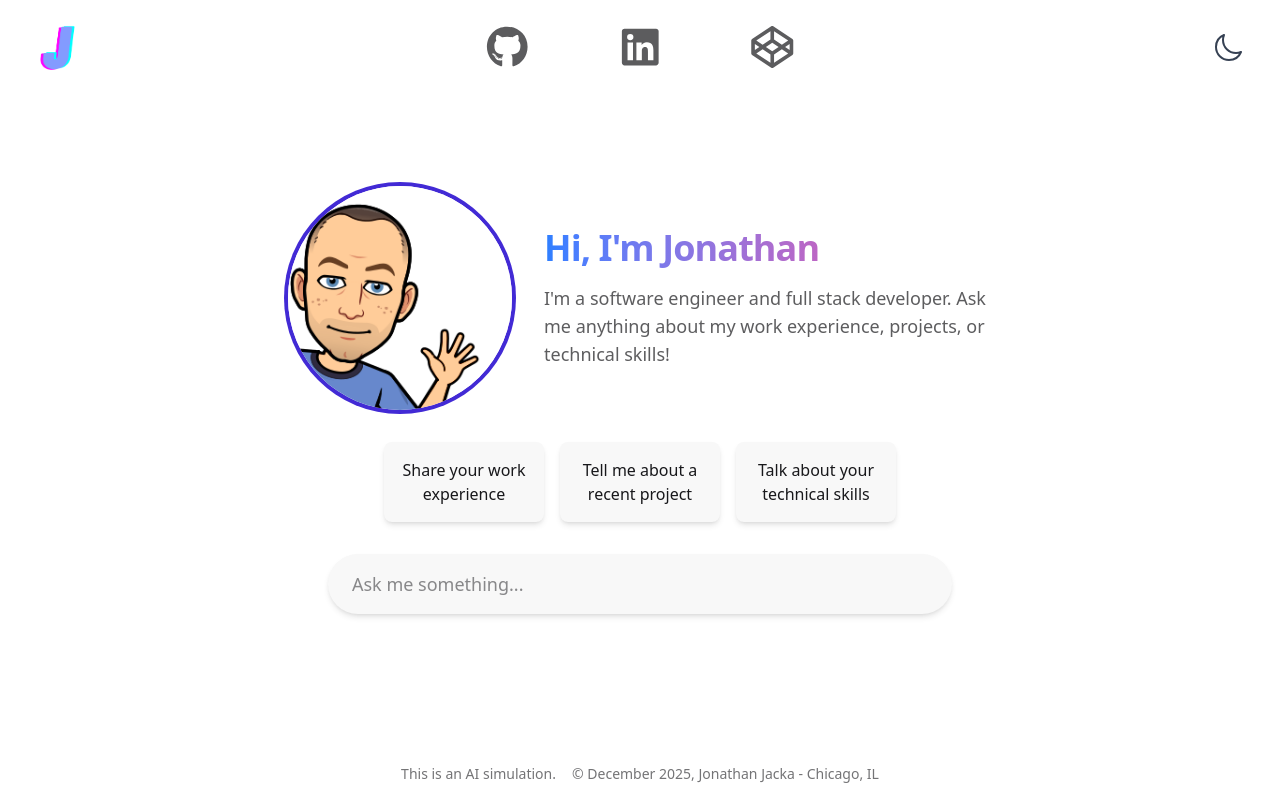
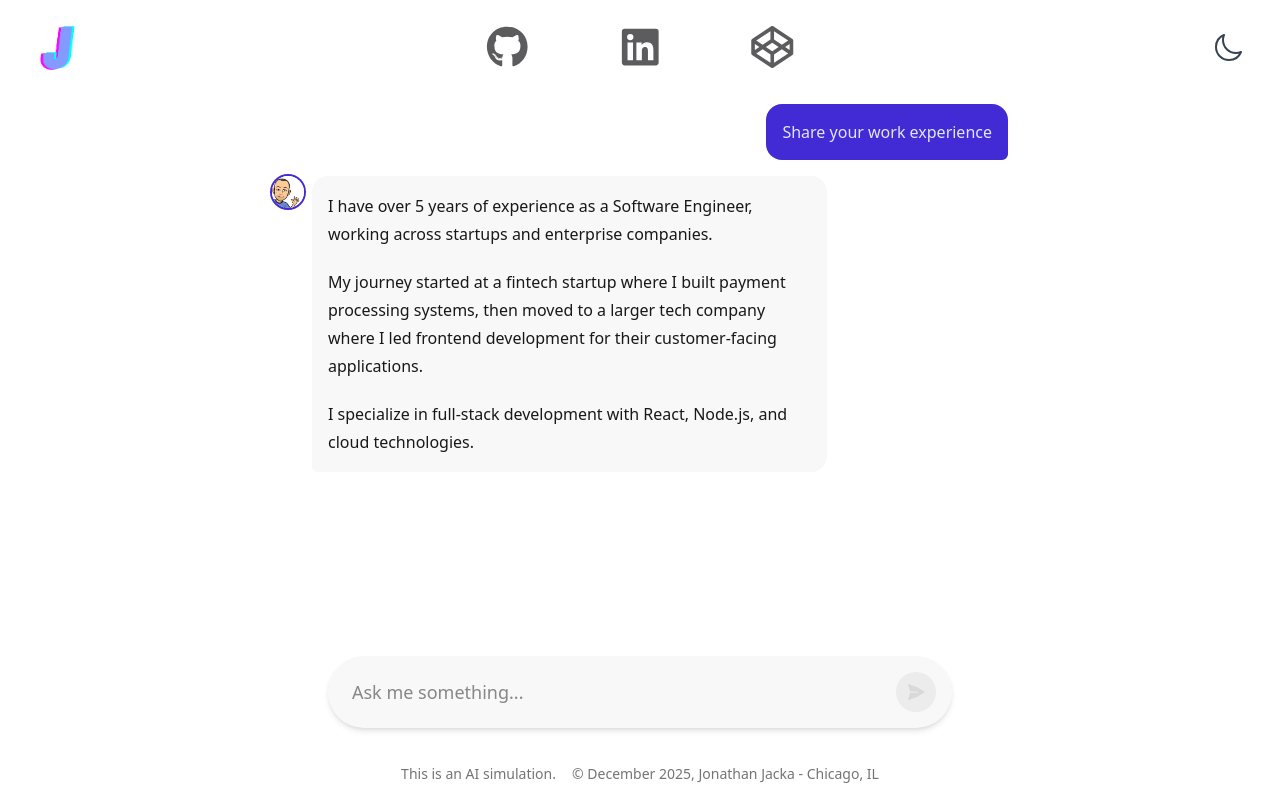
Before and after one commit to jonathanjacka/portfolio-2026, a React (Vite) app in the folder client/: page / in a window 1280 px wide. Both pictures are taken after a click on the button "Share your work experience". Built offline with nearby package versions, Linux system fonts and the light colour scheme.

Commit message:
Updates UI landing, input, and chat window

```diff
--- a/client/package.json
+++ b/client/package.json
@@ -18,6 +18,7 @@
     "@heroicons/react": "^2.2.0",
     "react": "^19.2.0",
     "react-dom": "^19.2.0",
+    "react-markdown": "^10.1.0",
     "react-scroll": "^1.9.3"
   },
   "devDependencies": {
--- /dev/null
+++ b/client/src/components/ChatWindow.tsx
@@ -0,0 +1,55 @@
+import { useEffect, useRef } from 'react';
+import Markdown from 'react-markdown';
+import type { Message } from '../types/chat';
+
+interface ChatWindowProps {
+  messages: Message[];
+}
+
+const ChatWindow: React.FC<ChatWindowProps> = ({ messages }) => {
+  const messagesEndRef = useRef<HTMLDivElement>(null);
+
+  // Auto-scroll to bottom when new messages arrive
+  useEffect(() => {
+    messagesEndRef.current?.scrollIntoView({ behavior: 'smooth' });
+  }, [messages]);
+
+  return (
+    <div className="flex-1 w-full max-w-3xl overflow-y-auto px-4 py-6">
+      <div className="flex flex-col gap-4">
+        {messages.map((message) => (
+          <div
+            key={message.id}
+            className={`flex items-start gap-2 ${message.role === 'user' ? 'justify-end' : 'justify-start'}`}
+          >
+            {/* Avatar for assistant messages */}
+            {message.role === 'assistant' && (
+              <img
+                src="/jon1.jpg"
+                alt="Jonathan"
+                className="w-8 h-8 rounded-full object-cover shrink-0 ring-2 ring-primary"
+              />
+            )}
+            <div
+              className={`max-w-[75%] sm:max-w-[70%] p-3 sm:p-4 rounded-2xl transition-all duration-300 ${message.role === 'user'
+                  ? 'bg-primary text-primary-content rounded-br-md'
+                  : 'bg-base-200 text-base-content rounded-bl-md'
+                }`}
+            >
+              {message.role === 'assistant' ? (
+                <div className="prose prose-sm sm:prose-base prose-headings:text-base-content prose-p:text-base-content prose-strong:text-base-content prose-li:text-base-content max-w-none">
+                  <Markdown>{message.content}</Markdown>
+                </div>
+              ) : (
+                <p className="text-sm sm:text-base whitespace-pre-wrap">{message.content}</p>
+              )}
+            </div>
+          </div>
+        ))}
+        <div ref={messagesEndRef} />
+      </div>
+    </div>
+  );
+};
+
+export default ChatWindow;
--- a/client/src/components/InputBar.tsx
+++ b/client/src/components/InputBar.tsx
@@ -1,15 +1,55 @@
-import React from 'react';
+import React, { useState } from 'react';
 
-const InputBar: React.FC = () => {
+interface InputBarProps {
+  onSubmit?: (message: string) => void;
+}
+
+const InputBar: React.FC<InputBarProps> = ({ onSubmit }) => {
+  const [inputValue, setInputValue] = useState('');
+
+  const handleSubmit = () => {
+    const trimmed = inputValue.trim();
+    if (trimmed && onSubmit) {
+      onSubmit(trimmed);
+      setInputValue('');
+    }
+  };
+
+  const handleKeyDown = (e: React.KeyboardEvent<HTMLInputElement>) => {
+    if (e.key === 'Enter' && !e.shiftKey) {
+      e.preventDefault();
+      handleSubmit();
+    }
+  };
+
   return (
     <div className='mt-8 w-full max-w-2xl px-4 sm:px-6'>
       <div className='bg-base-200 p-3 sm:p-4 rounded-full shadow-md flex items-center'>
         <input
           type='text'
+          value={inputValue}
+          onChange={(e) => setInputValue(e.target.value)}
+          onKeyDown={handleKeyDown}
           placeholder='Ask me something...'
           aria-label='Ask Jonathan a question'
           className='flex-1 border-none outline-none text-base sm:text-lg bg-transparent text-base-content placeholder:text-base-content/50 px-2'
         />
+        <button
+          type='button'
+          onClick={handleSubmit}
+          disabled={!inputValue.trim()}
+          aria-label='Send message'
+          className='btn btn-primary btn-circle btn-sm sm:btn-md ml-2 disabled:opacity-50'
+        >
+          <svg
+            xmlns='http://www.w3.org/2000/svg'
+            viewBox='0 0 24 24'
+            fill='currentColor'
+            className='w-4 h-4 sm:w-5 sm:h-5'
+          >
+            <path d='M3.478 2.404a.75.75 0 0 0-.926.941l2.432 7.905H13.5a.75.75 0 0 1 0 1.5H4.984l-2.432 7.905a.75.75 0 0 0 .926.94 60.519 60.519 0 0 0 18.445-8.986.75.75 0 0 0 0-1.218A60.517 60.517 0 0 0 3.478 2.404Z' />
+          </svg>
+        </button>
       </div>
     </div>
   );
--- a/client/src/layouts/MainLayout.tsx
+++ b/client/src/layouts/MainLayout.tsx
@@ -1,17 +1,112 @@
+import { useState } from 'react';
+import ChatWindow from '../components/ChatWindow';
 import Footer from '../components/Footer';
 import Header from '../components/Header';
 import Hero from '../components/Hero';
 import InputBar from '../components/InputBar';
 import SuggestionCards from '../components/SuggestionCards';
+import type { Message } from '../types/chat';
+
+// Dummy responses for testing chat view
+const dummyResponses: Record<string, string> = {
+  experience: `I have over 5 years of experience as a Software Engineer, working across startups and enterprise companies.
+
+My journey started at a fintech startup where I built payment processing systems, then moved to a larger tech company where I led frontend development for their customer-facing applications.
+
+I specialize in full-stack development with React, Node.js, and cloud technologies.`,
+  project: `One of my recent projects was building a real-time collaboration platform similar to Notion.
+
+Key highlights:
+• Built with React, TypeScript, and WebSockets
+• Implemented operational transformation for conflict-free editing
+• Scaled to handle 10,000+ concurrent users
+• Reduced load time by 40% through code splitting and lazy loading`,
+  skills: `My technical skills span the full stack:
+
+**Frontend:** React, TypeScript, Next.js, Tailwind CSS
+**Backend:** Node.js, Python, PostgreSQL, MongoDB
+**Cloud:** AWS, GCP, Docker, Kubernetes
+**Tools:** Git, CI/CD, Agile methodologies
+
+I'm passionate about clean code, performance optimization, and building great user experiences.`,
+  default: `Thanks for your question! I'd be happy to tell you more about my experience.
+
+Feel free to ask about my work history, specific projects I've worked on, or my technical skills. I'm here to help!`,
+};
 
 const MainLayout: React.FC = () => {
+  const [messages, setMessages] = useState<Message[]>([]);
+  const isChatActive = messages.length > 0;
+
+  const getDummyResponse = (content: string): string => {
+    const lowerContent = content.toLowerCase();
+    if (lowerContent.includes('experience') || lowerContent.includes('work')) {
+      return dummyResponses.experience;
+    }
+    if (lowerContent.includes('project')) {
+      return dummyResponses.project;
+    }
+    if (lowerContent.includes('skill') || lowerContent.includes('technical')) {
+      return dummyResponses.skills;
+    }
+    return dummyResponses.default;
+  };
+
+  const handleSendMessage = (content: string) => {
+    const userMessage: Message = {
+      id: `user-${Date.now()}`,
+      role: 'user',
+      content,
+      timestamp: new Date(),
+    };
+    setMessages((prev) => [...prev, userMessage]);
+
+    // Simulate assistant response with dummy data
+    setTimeout(() => {
+      const assistantMessage: Message = {
+        id: `assistant-${Date.now()}`,
+        role: 'assistant',
+        content: getDummyResponse(content),
+        timestamp: new Date(),
+      };
+      setMessages((prev) => [...prev, assistantMessage]);
+    }, 800);
+  };
+
   return (
     <div className='flex h-screen overflow-hidden bg-base-100'>
-      <main className='flex-1 flex flex-col items-center justify-center relative w-full'>
+      <main className='flex-1 flex flex-col items-center relative w-full'>
         <Header />
-        <Hero />
-        <SuggestionCards />
-        <InputBar />
+
+        {/* Landing View */}
+        <div
+          className={`flex-1 flex flex-col items-center justify-center w-full transition-all duration-500 ease-out ${isChatActive
+              ? 'opacity-0 scale-95 absolute pointer-events-none'
+              : 'opacity-100 scale-100'
+            }`}
+        >
+          <Hero />
+          <SuggestionCards onSelectPrompt={handleSendMessage} />
+          <InputBar onSubmit={handleSendMessage} />
+        </div>
+
+        {/* Chat View */}
+        <div
+          className={`flex-1 flex flex-col items-center w-full pt-20 pb-32 transition-all duration-500 ease-out ${isChatActive
+              ? 'opacity-100 translate-y-0'
+              : 'opacity-0 translate-y-8 absolute pointer-events-none'
+            }`}
+        >
+          <ChatWindow messages={messages} />
+        </div>
+
+        {/* Input Bar - fixed at bottom in chat mode */}
+        {isChatActive && (
+          <div className='fixed bottom-16 left-0 right-0 flex justify-center bg-base-100/80 backdrop-blur-sm py-2'>
+            <InputBar onSubmit={handleSendMessage} />
+          </div>
+        )}
+
         <Footer />
       </main>
     </div>
--- /dev/null
+++ b/client/src/types/chat.ts
@@ -0,0 +1,6 @@
+export interface Message {
+  id: string;
+  role: 'user' | 'assistant';
+  content: string;
+  timestamp: Date;
+}
```
Also changed, not shown: 1 other file (tests, documents, lock files or other folders).
